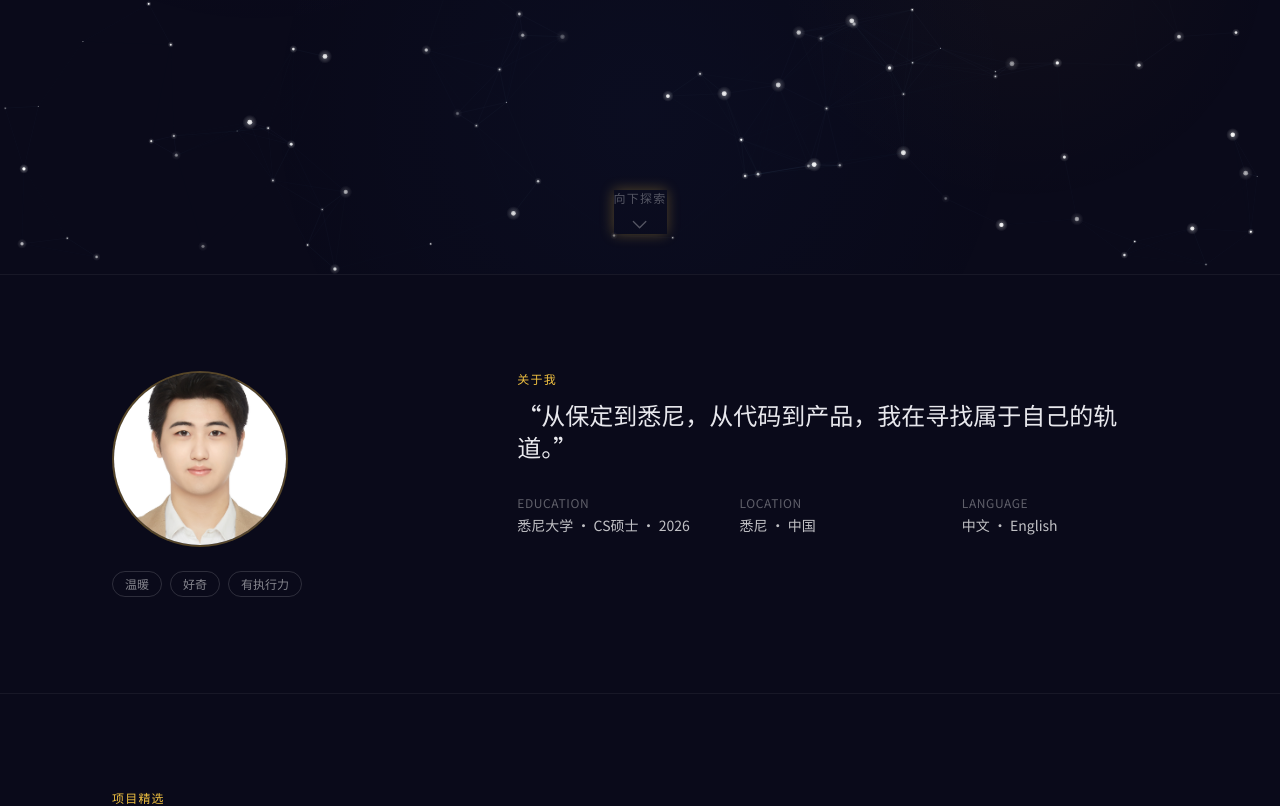
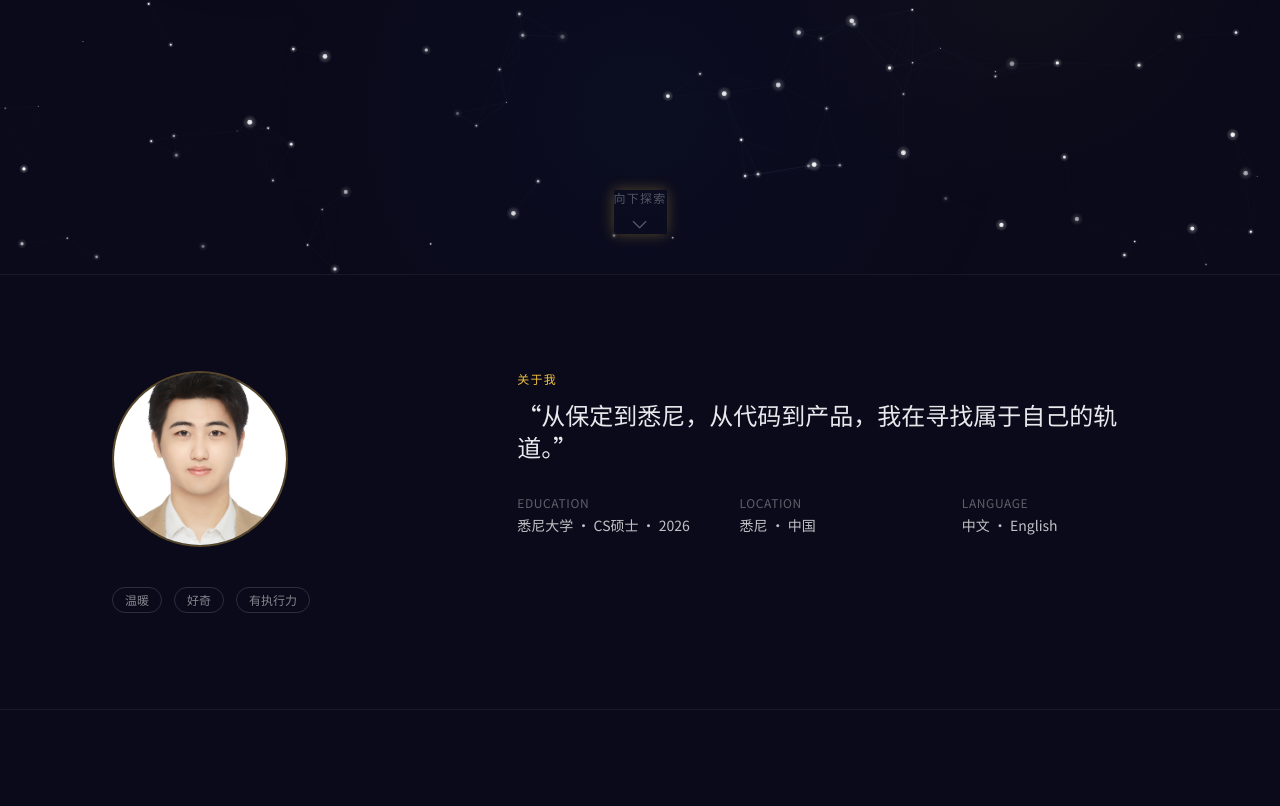
Before and after one commit to ShadowGaoxing/star-voyager, a Next.js app: page / in a window 1280 px wide. Shown: the part 526-1332 px from the top of the page. Built offline with nearby package versions, Linux system fonts and the light colour scheme.

Commit message:
Increase avatar-to-tags spacing, clean up error handler

```diff
--- a/src/components/sections/About.tsx
+++ b/src/components/sections/About.tsx
@@ -43,18 +43,15 @@ export default function About() {
       >
         {/* Left: Avatar */}
         <div className="text-center md:text-left">
-          <div className="w-44 h-44 rounded-full mx-auto md:mx-0 border-2 border-gold/30 overflow-hidden bg-gradient-to-br from-gold/5 to-purple-accent/5 mb-6">
+          <div className="w-44 h-44 rounded-full mx-auto md:mx-0 border-2 border-gold/30 overflow-hidden bg-gradient-to-br from-gold/5 to-purple-accent/5 mb-10">
             <img
               src="/star-voyager/images/avatar/avatar.jpg"
               alt="Avatar"
               className="w-full h-full object-cover"
-              onError={(e) => {
-                (e.target as HTMLElement).style.display = 'none';
-                (e.target as HTMLElement).parentElement!.innerHTML = '<span class="text-5xl opacity-50">📷</span>';
-              }}
+              onError={(e) => { (e.target as HTMLElement).style.display = 'none'; }}
             />
           </div>
-          <div className="flex gap-2 justify-center md:justify-start flex-wrap">
+          <div className="flex gap-3 justify-center md:justify-start flex-wrap">
             {tags.map((tag: string) => (
               <span
                 key={tag}
```
